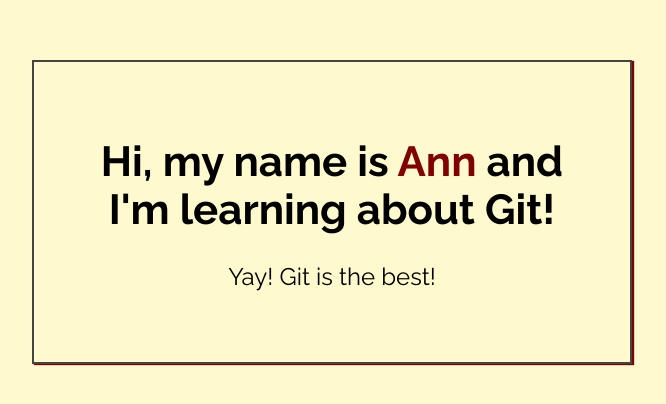
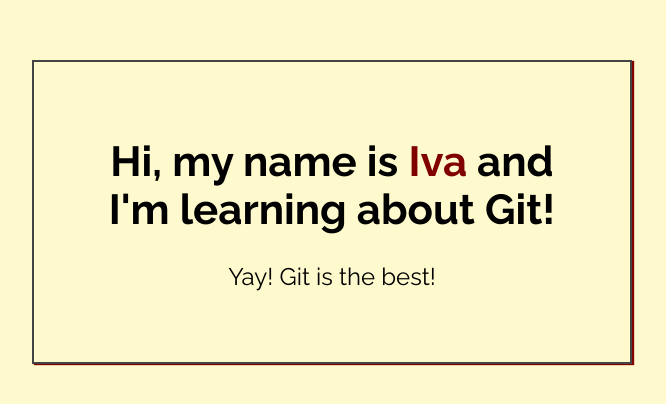
Before and after one commit to imarkicevic/my-first-repo, a plain HTML site: page index.html in a window 1280 px wide. Shown: the part 188-592 px from the top of the page, without its empty margins (308-974 px from the left). Drawn offline with Linux system fonts and the light colour scheme.

Commit message:
Added name to index.html

```diff
--- a/index.html
+++ b/index.html
@@ -14,7 +14,7 @@
 <body>
 
     <div class="greeting">
-        <h1>Hi, my name is <span class="highlight">Ann</span> and I'm learning about Git! </h1>
+        <h1>Hi, my name is <span class="highlight">Iva</span> and I'm learning about Git! </h1>
 
         <p>Yay! Git is the best!</p>
     </div>
```
